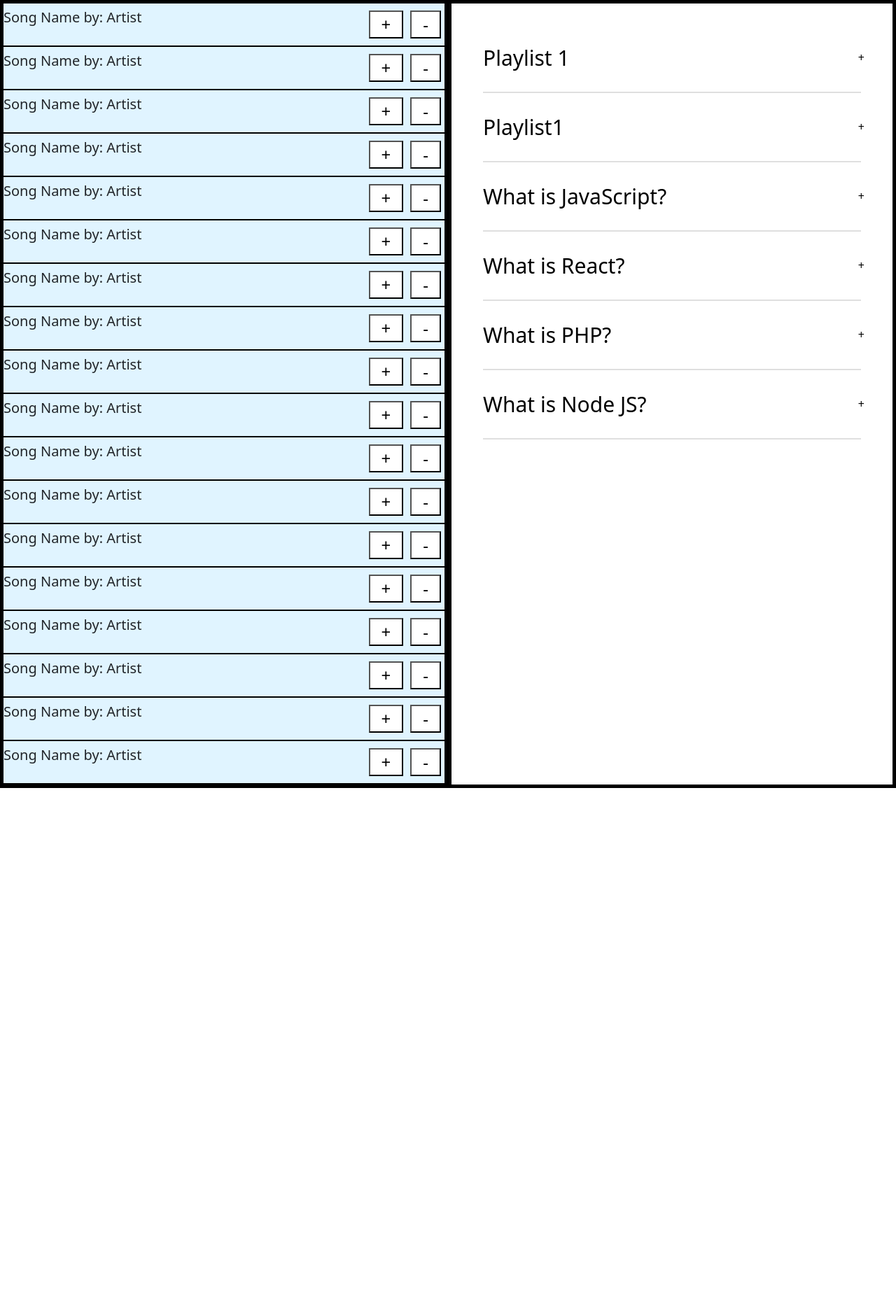
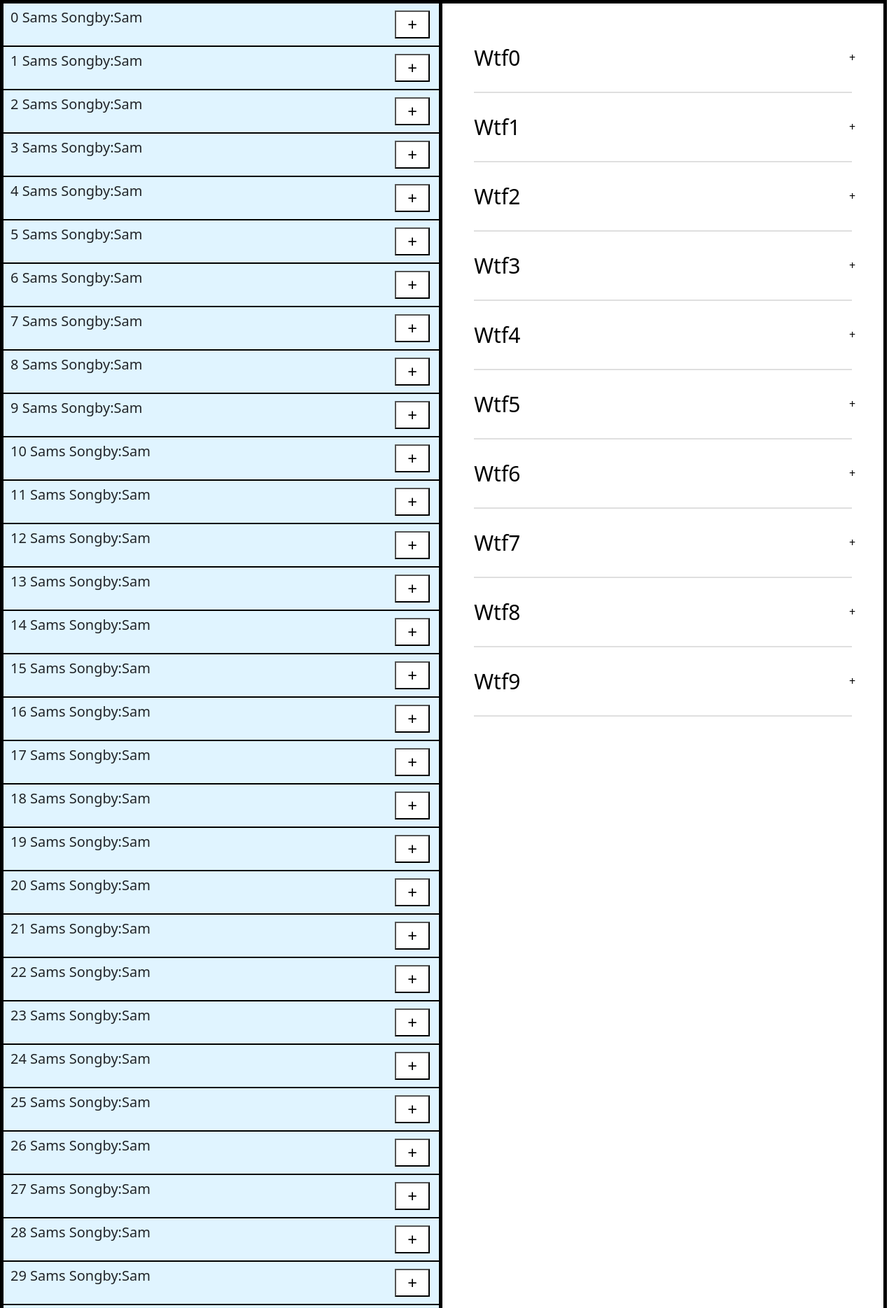
Before and after one commit to jacobjanzen11/Streaming-Service-Final-Project, a Flask app: template templates/playlistMake.html in a window 1280 px wide. Shown: the part 58-1927 px from the top of the page at 70% size. Before the commit the page ends 1184 px from the top, so only its background shows below. Run offline with Flask 3, Linux system fonts and the light colour scheme; the template is opened without the code that fills it, so the values that code supplies are empty; parts of the project's set-up code (start-up, migrations or seed data) failed here and were passed over.

Commit message:
merged main

```diff
--- a/templates/playlistMake.html
+++ b/templates/playlistMake.html
@@ -38,7 +38,7 @@
           display: flex;
           border-bottom: 2px solid black;
           font-size: 2.5vh;
-          padding: 5px 0px 5px 0px;
+          padding: 5px 0px 5px 10px;
           justify-content: space-between;
         }
 
@@ -55,6 +55,7 @@
 
         .btnDiv {
           display: flex;
+          padding-right: 1rem ;
         }
 
         #playlistContainer {
@@ -65,7 +66,7 @@
 
         #bigContainer {
           display: grid;
-          grid-template-columns: 50vw 50vw;
+          grid-template-columns: 49vw 49vw;
         }
 
         .playlistItem {
@@ -123,12 +124,12 @@
     .accordion .content {
       position: relative;
       background: white;
-      height: 0;
+      height:0;
       font-size: 1rem;
       text-align: justify;
       width: 95%;
       overflow: hidden;
-      transition: 0.5s;
+      transition: .5s;
     }
 
 
@@ -140,7 +141,8 @@
     }
 
     .accordion .accordionContainer.active .content {
-      height: 150px;
+      height: auto;
+
     }
 
 
@@ -153,6 +155,9 @@
 
     .content {
       display: flex;
+      flex-direction: column;
+
+
 
     }
 
@@ -198,66 +203,19 @@
 
   <body>
     <div id="bigContainer">
-    <div class="songContainer">
-      <div class="songShow">Song Name by: Artist <div class="btnDiv"><button class="songBTN">+</button><button class="songBTN">-</button></div></div>
-      <div class="songShow">Song Name by: Artist <div class="btnDiv"><button class="songBTN">+</button><button class="songBTN">-</button></div></div>
-      <div class="songShow">Song Name by: Artist <div class="btnDiv"><button class="songBTN">+</button><button class="songBTN">-</button></div></div>
-      <div class="songShow">Song Name by: Artist <div class="btnDiv"><button class="songBTN">+</button><button class="songBTN">-</button></div></div>
-      <div class="songShow">Song Name by: Artist <div class="btnDiv"><button class="songBTN">+</button><button class="songBTN">-</button></div></div>
-      <div class="songShow">Song Name by: Artist <div class="btnDiv"><button class="songBTN">+</button><button class="songBTN">-</button></div></div>
-      <div class="songShow">Song Name by: Artist <div class="btnDiv"><button class="songBTN">+</button><button class="songBTN">-</button></div></div>
-      <div class="songShow">Song Name by: Artist <div class="btnDiv"><button class="songBTN">+</button><button class="songBTN">-</button></div></div>
-      <div class="songShow">Song Name by: Artist <div class="btnDiv"><button class="songBTN">+</button><button class="songBTN">-</button></div></div>
-      <div class="songShow">Song Name by: Artist <div class="btnDiv"><button class="songBTN">+</button><button class="songBTN">-</button></div></div>
-      <div class="songShow">Song Name by: Artist <div class="btnDiv"><button class="songBTN">+</button><button class="songBTN">-</button></div></div>
-      <div class="songShow">Song Name by: Artist <div class="btnDiv"><button class="songBTN">+</button><button class="songBTN">-</button></div></div>
-      <div class="songShow">Song Name by: Artist <div class="btnDiv"><button class="songBTN">+</button><button class="songBTN">-</button></div></div>
-      <div class="songShow">Song Name by: Artist <div class="btnDiv"><button class="songBTN">+</button><button class="songBTN">-</button></div></div>
-      <div class="songShow">Song Name by: Artist <div class="btnDiv"><button class="songBTN">+</button><button class="songBTN">-</button></div></div>
-      <div class="songShow">Song Name by: Artist <div class="btnDiv"><button class="songBTN">+</button><button class="songBTN">-</button></div></div>
-      <div class="songShow">Song Name by: Artist <div class="btnDiv"><button class="songBTN">+</button><button class="songBTN">-</button></div></div>
-      <div class="songShow">Song Name by: Artist <div class="btnDiv"><button class="songBTN">+</button><button class="songBTN">-</button></div></div>
+        <div class="songContainer">
 
-    </div>
+        </div>
 
-    <div id="playlistContainer" class="accordion col-12">
+        <div id="playlistContainer" class="accordion col-12">
 
-      <div class="accordionContainer">
-        <div class="label">Playlist 1</div>
-        <div class="content">Hypertext Markup Language (HTML) is a computer language that makes up most web pages and online applications. A hypertext is a text that is used to reference other pieces of text, while a markup language is a series of markings that tells web servers the style and structure of a document. HTML is very simple to learn and use.</div>
-      </div>
-      <hr>
-      <div class="accordionContainer">
-        <div class="label">Playlist1</div>
-        <div class="content"><p>songs</p></div>
-      </div>
-      <hr>
-      <div class="accordionContainer">
-        <div class="label">What is JavaScript?</div>
-        <div class="content">JavaScript is a scripting or programming language that allows you to implement complex features on web pages — every time a web page does more than just sit there and display static information for you to look at — displaying timely content updates, interactive maps, animated 2D/3D graphics, scrolling video jukeboxes, etc. — you can bet that JavaScript is probably involved. It is the third of the web trio.</div>
-      </div>
-      <hr>
-      <div class="accordionContainer">
-        <div class="label">What is React?</div>
-        <div class="content">React is a JavaScript library created for building fast and interactive user interfaces for web and mobile applications. It is an open-source, component-based, front-end library responsible only for the application’s view layer. In Model View Controller (MVC) architecture, the view layer is responsible for how the app looks and feels. React was created by Jordan Walke, a software engineer at Facebook. </div>
-      </div>
-      <hr>
-      <div class="accordionContainer">
-        <div class="label">What is PHP?</div>
-        <div class="content">PHP is a server-side and general-purpose scripting language that is especially suited for web development. PHP originally stood for Personal Home Page. However, now, it stands for Hypertext Preprocessor. It’s a recursive acronym because the first word itself is also an acronym.</div>
-      </div>
-      <hr>
-      <div class="accordionContainer">
-        <div class="label">What is Node JS?</div>
-        <div class="content">Node.js is an open-source, cross-platform, back-end JavaScript runtime environment that runs on the V8 engine and executes JavaScript code outside a web browser. Node.js lets developers use JavaScript to write command line tools and for server-side scripting—running scripts server-side to produce dynamic web page content before the page is sent to the user's web browser. Consequently, Node.js represents a "JavaScript everywhere" paradigm</div>
-      </div>
-      <hr>
-    </div>
+
+        </div>
     </div>
 
 
 
-    </div>
+
 
 
     </div>
--- a/templates/playlistMake.js
+++ b/templates/playlistMake.js
@@ -1,3 +1,74 @@
+
+songNames = ["Thunder", "Rawr", "Yup", "FSU Fight Song", "National Anthem"]
+
+//basic song object
+function SongObject(songName, artist, indexNum) {
+        this.songName = songName;
+        this.artist = artist;
+        this.indexNum = indexNum;
+}
+//use a for loop to make song object array
+//var song1 = new SongObject("Sams Song", "Jason", 1);
+
+
+//when the + button is clicked add song to playlists by id = songLibrary#
+function addSongToPlayList(button) {
+
+    var element = $(button).attr("id"); //gets the divs index
+    $(button).attr("onclick","removeSongFromPlaylist(this)");
+
+    var songDiv = $("#songLibrary" + element).prop('outerHTML');//gets the whole song div
+
+    $("#songLibrary" + element).remove();//deletes
+
+    var newPlaylistSong = changeCharacter(songDiv, '+', '-'); //changes the btn from a + to -
+    //todo add newSong to active playlists
+    $(document).ready(function() {
+        var accordionElement = $('.accordionContainer.active');
+        accordionElement.find('.content').append(newPlaylistSong);
+        });
+
+}
+
+//when - is clicked in the playlist
+function removeSongFromPlaylist(button) {
+    $(button).attr("onclick","addSongToPlayList(this)");
+    var element = $(button).attr("id"); //gets the divs index
+    var songDiv = $("#songLibrary" + element).prop('outerHTML');//gets the whole song div
+    $("#songLibrary" + element).remove();//deletes
+    var newPlaylistSong = changeCharacter(songDiv, '-', '+'); //changes the btn from a + to -
+    $(".songContainer").prepend(newPlaylistSong);
+
+}
+
+function changeCharacter(str, oldCharacter, newCharacter) {
+
+    var strArray = str.split('');
+    for (var i = 0; i < strArray.length; i++) {
+        if (strArray[i] === oldCharacter) {
+            strArray[i] = newCharacter;
+
+            return strArray.join('');
+        }
+    }
+    return str;
+}
+
+//loads in songs
+for(var i = 0; i < 200; i++) {
+    let SongName = "Sams Song";
+    let Artist = "Sam";
+
+    $(".songContainer").append("<div id='songLibrary" + i + "' class='songShow " + i + "'><p>" + i +" " + SongName + "by:" + Artist + "</p><div class='btnDiv'><button onclick='addSongToPlayList(this)' id='" + i + "' class='songBTN'>+</button></div></div>");
+
+}
+
+//loads playlists
+for(var i = 0; i < 10;i++) {
+    let content = "";
+    let label = "Wtf"  + i;
+    $('#playlistContainer').append("<div id='playlist" + i + "' class='accordionContainer'><div class='label'>" + label + "</div><div class='content'>Test</div></div><hr>");
+}
 
 
 const accordion = document.getElementsByClassName('accordionContainer');
@@ -5,8 +76,10 @@ const accordion = document.getElementsByClassName('accordionContainer');
 for (i=0; i<accordion.length; i++) {
   accordion[i].addEventListener('click', function () {
     this.classList.toggle('active')
+
   })
 }
+
 
 /*
 add playlist
@@ -37,6 +110,8 @@ Playlist Object {
 }
 
 
+MightNeed to add indexes to html tags
+
 addSongs(song, playlist); //adds songs to a users desired playlist
 
 removeSongs(song);// Removes songs from playlist
```
Also changed, not shown: proj_documentation/queries.md (+2 -0 lines).
